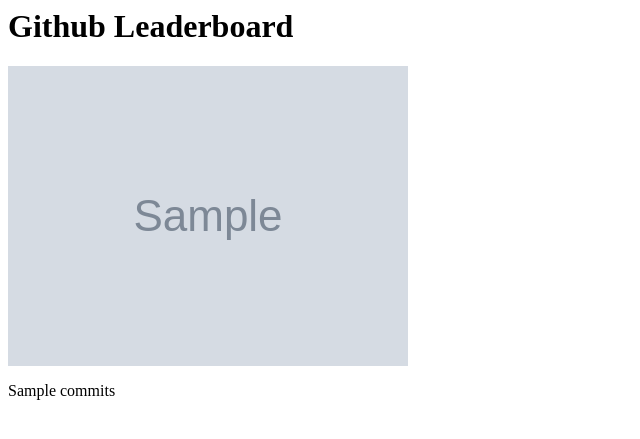
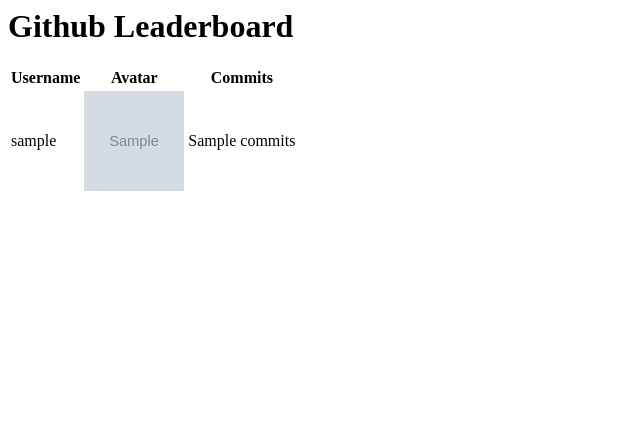
Before and after one commit to nickdibari/GitTracker, a Flask app: template assets/templates/display.html in a window 1280 px wide. Shown: the top 439 px of the page, without its empty margins (0-640 px from the left). Run offline with Flask 2, Linux system fonts and the light colour scheme; the template is opened without the code that fills it: most values are stand-ins (such as "Sample title", 1, 10 or a date in 2020); grey boxes marked "Sample" are stand-in pictures.

Commit message:
Use table for displaying leaderboard data
Include user login in leaderboard

```diff
--- a/app.py
+++ b/app.py
@@ -81,6 +81,7 @@
             if not devs.get(username):
                 avatar_url = record['author']['avatar_url']
                 devs[username] = {}
+                devs[username]['login'] = username
                 devs[username]['avatar'] = avatar_url
                 devs[username]['commits'] = 1
 
--- a/assets/templates/display.html
+++ b/assets/templates/display.html
@@ -1,12 +1,22 @@
-<html>
-    <header>
+<html lang="en">
+    <head>
         <title>Github Leaderboard</title>
-    </header>
+    </head>
     <body>
         <h1>Github Leaderboard</h1>
-        {% for dev in devs %}
-            <img src={{dev.avatar}}>
-            <p>{{dev.commits}}</p>
-        {% endfor %}
+        <table>
+            <tr>
+                <th>Username</th>
+                <th>Avatar</th>
+                <th>Commits</th>
+            </tr>
+            {% for dev in devs %}
+                <tr>
+                    <td>{{ dev.login }}</td>
+                    <td><img src="{{ dev.avatar }}" alt="dev-avatar" width="100" height="100"></td>
+                    <td>{{ dev.commits }}</td>
+                </tr>
+            {% endfor %}
+        </table>
     </body>
 </html>
```
